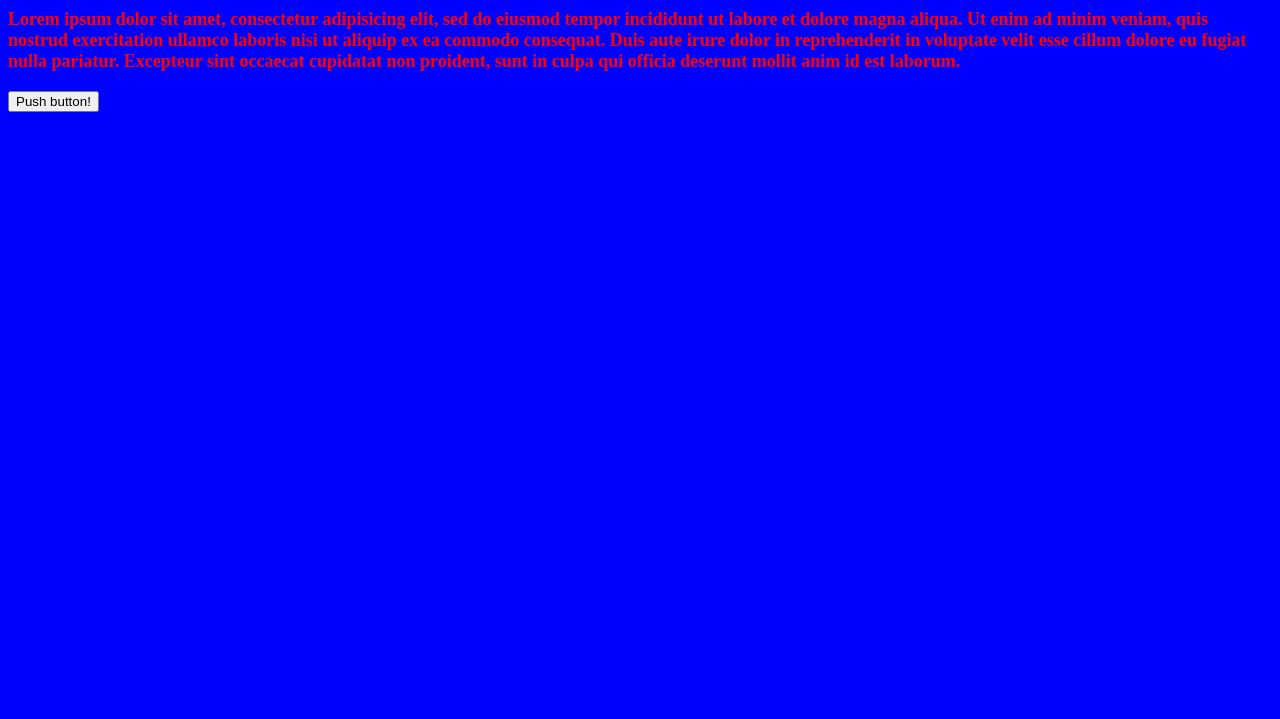
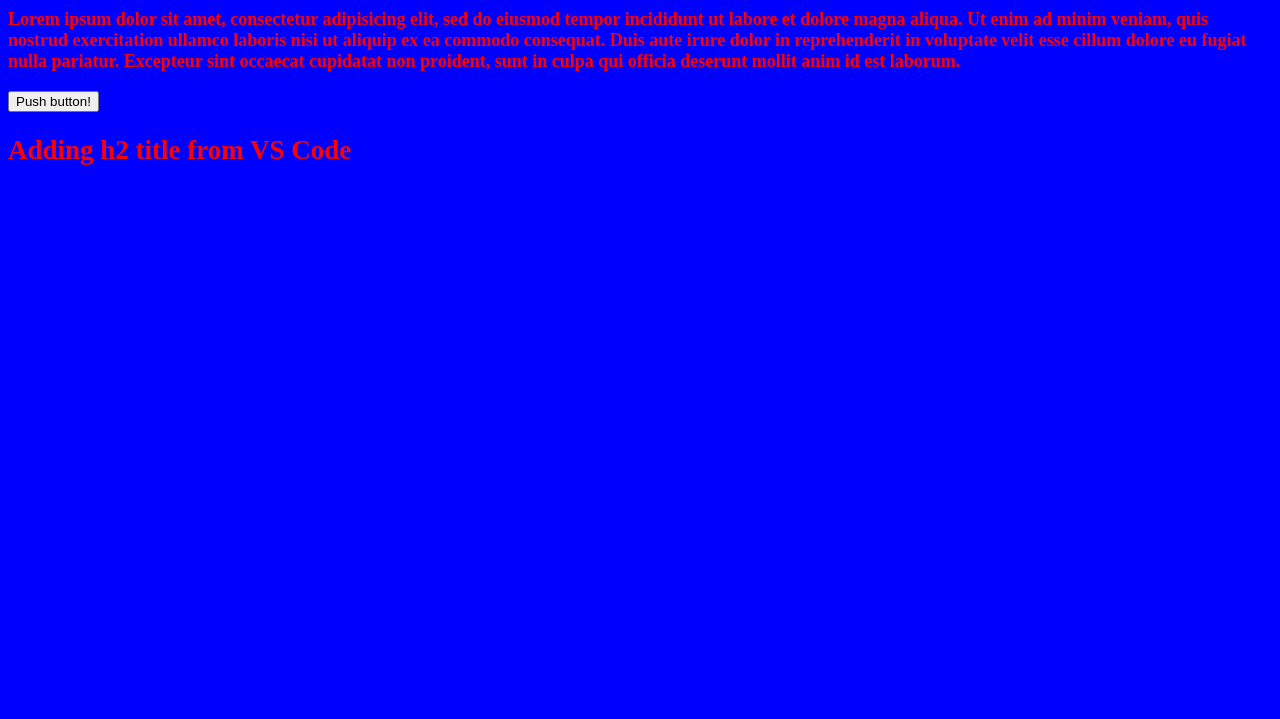
Before and after one commit to cristian-encalada/GitPractice, a plain HTML site: page index.html in a window 1280 px wide. Shown: the part 81-800 px from the top of the page. Drawn offline with Linux system fonts and the light colour scheme.

Commit message:
Adding title h2 from VS Code

```diff
--- a/index.html
+++ b/index.html
@@ -16,5 +16,6 @@
 	proident, sunt in culpa qui officia deserunt mollit anim id est laborum.
 </p>
 <input type="button" onClick="saludo()" value="Push button!">
+<h2>Adding h2 title from VS Code</h2>
 </body>
 </html>
```
